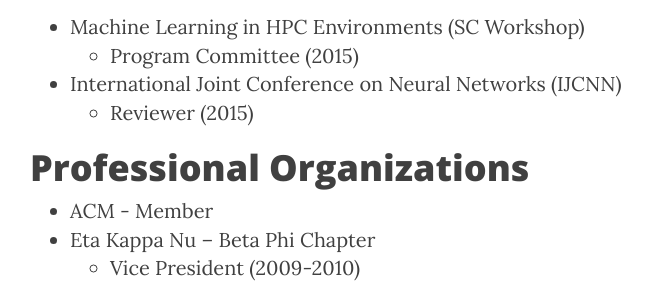
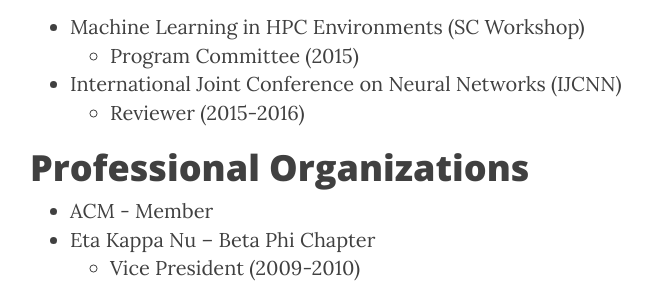
Before and after one commit to stevenryoung/stevenryoung.github.io, a Jekyll site: the page built from cv.md, in a window 1280 px wide and 900 px high, scrolled down 3578 px. Shown: the part 261-548 px from the top of the window, without its empty margins (235-897 px from the left). Built offline with Jekyll 4.4.1, drawn with Linux system fonts in a browser that asks for light colours; nearby versions of some CDN libraries.

Commit message:
Added next years IJCNN reviewer.

```diff
--- a/cv.md
+++ b/cv.md
@@ -92,7 +92,7 @@ GPA: 3.88
 - Machine Learning in HPC Environments (SC Workshop)
     - Program Committee (2015)
 - International Joint Conference on Neural Networks (IJCNN)
-    - Reviewer (2015)
+    - Reviewer (2015-2016)
 
 # Professional Organizations
 - ACM - Member
```
